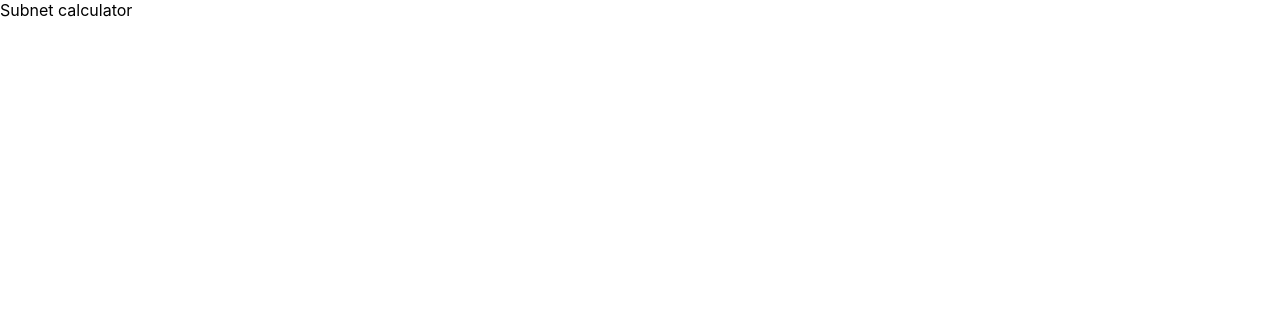
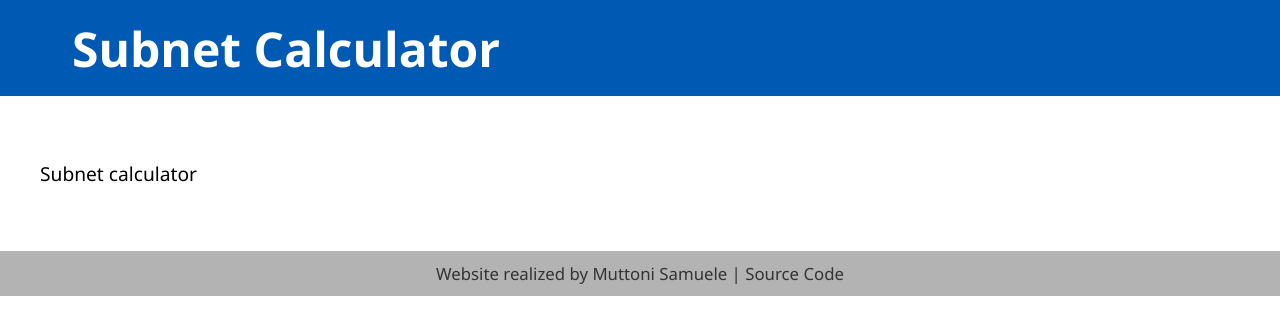
Before and after one commit to MuttoniSamuele/subnet-calculator, a React (Create React App) app: page / in a window 1280 px wide. Shown: the top 334 px of the page. Built offline with nearby package versions, Linux system fonts and the light colour scheme.

Commit message:
Add header and footer

```diff
--- a/public/index.html
+++ b/public/index.html
@@ -5,6 +5,7 @@
   <meta http-equiv="X-UA-Compatible" content="IE=edge">
   <meta name="viewport" content="width=device-width, initial-scale=1.0">
   <title>Subnet Calculator</title>
+  <link rel="icon" href="/favicon.svg" type="image/svg+xml">
 </head>
 <body>
   <noscript>You need to enable JavaScript to run this app.</noscript>
--- a/src/App.tsx
+++ b/src/App.tsx
@@ -1,8 +1,15 @@
 import React from "react";
+import Header from "./components/Header";
+import Footer from "./components/Footer";
+import Calculator from "./components/Calculator";
 
 const App: React.FC = () => {
   return (
-    <>Subnet calculator</>
+    <>
+      <Header />
+      <Calculator />
+      <Footer />
+    </>
   );
 }
 
--- /dev/null
+++ b/src/components/Calculator.tsx
@@ -0,0 +1,13 @@
+import React from "react";
+
+const Calculator: React.FC = () => {
+  return (
+    <main>
+      <div className="main-inner container">
+        Subnet calculator
+      </div>
+    </main>
+  );
+}
+
+export default Calculator;
--- /dev/null
+++ b/src/components/Footer.tsx
@@ -0,0 +1,14 @@
+import React from "react";
+
+const Footer: React.FC = () => {
+  return (
+    <footer>
+      <div className="footer-inner container">
+        <span>Website realized by Muttoni Samuele | </span>
+        <a href="https://github.com/MuttoniSamuele/subnet-calculator" target="_blank">Source Code</a>
+      </div>
+    </footer>
+  );
+}
+
+export default Footer;
--- /dev/null
+++ b/src/components/Header.tsx
@@ -0,0 +1,13 @@
+import React from "react";
+
+const Header: React.FC = () => {
+  return (
+    <header>
+      <div className="header-inner container">
+        <h1>Subnet Calculator</h1>
+      </div>
+    </header>
+  );
+}
+
+export default Header;
--- a/src/index.css
+++ b/src/index.css
@@ -1,13 +1,99 @@
+:root {
+  --color-primary: #0059b3;
+  /* --color-secondary: hsl(210, 100%, 50%); */
+  --color-bg-footer: #b3b3b3;
+  --color-fg-footer: #333;
+}
+
+*, *::before, *::after {
+  box-sizing: border-box;
+}
+
 body {
   margin: 0;
-  font-family: -apple-system, BlinkMacSystemFont, 'Segoe UI', 'Roboto', 'Oxygen',
-    'Ubuntu', 'Cantarell', 'Fira Sans', 'Droid Sans', 'Helvetica Neue',
-    sans-serif;
-  -webkit-font-smoothing: antialiased;
-  -moz-osx-font-smoothing: grayscale;
+  font-family: "Segoe UI", Arial, sans-serif;
+  font-size: 1.2rem;
 }
 
-code {
-  font-family: source-code-pro, Menlo, Monaco, Consolas, 'Courier New',
-    monospace;
+
+header, main, footer {
+  width: 100%;
 }
+
+.container {
+  margin-right: auto;
+  margin-left: auto;
+  max-width: 75rem;
+  padding: 0 1rem;
+}
+
+
+header {
+  background-color: var(--color-primary);
+  height: 6rem;
+}
+
+.header-inner {
+  display: flex;
+  flex-direction: column;
+  justify-content: center;
+  height: 100%;
+}
+
+footer {
+  background-color: var(--color-bg-footer);
+  color: var(--color-fg-footer);
+  font-size: 1.05rem;
+  padding: 0.7rem 0;
+}
+
+.footer-inner {
+  width: fit-content;
+}
+
+footer a, footer a:hover, footer a:visited {
+  text-decoration: none;
+  color: var(--color-fg-footer);
+}
+
+footer a:hover {
+  text-decoration: underline;
+}
+
+
+.main-inner {
+  background-color: white;
+  padding: 4rem 0;
+}
+
+
+h1 {
+  margin: 0 0 0 1rem;
+  font-size: 3rem;
+  font-weight: 600;
+  color: white;
+}
+
+
+@media screen and (max-width: 900px) {
+  header {
+    height: 4rem;
+  }
+
+  body {
+    font-size: 1rem;
+  }
+
+  .main-inner {
+    background-color: white;
+    padding: 2.5rem 0;
+  }
+
+  h1 {
+    font-size: 2rem;
+  }
+
+  footer {
+    font-size: 0.95rem;
+  }
+}
--- a/tsconfig.json
+++ b/tsconfig.json
@@ -1,6 +1,6 @@
 {
   "compilerOptions": {
-    "target": "es5",
+    "target": "esnext",
     "lib": [
       "dom",
       "dom.iterable",
```
Also changed, not shown: src/index.tsx (+6 -4 lines), public/favicon.svg (added).
